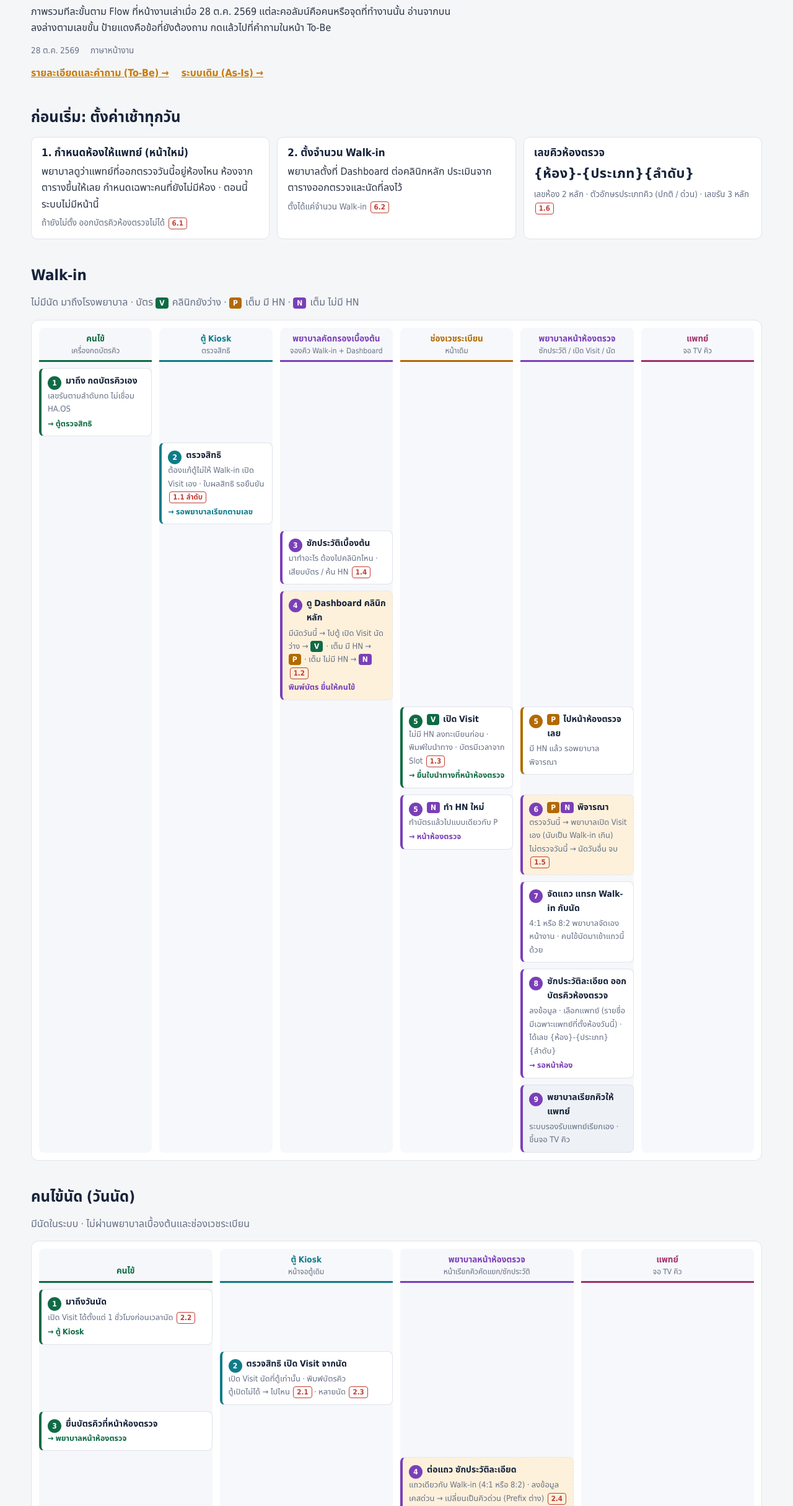
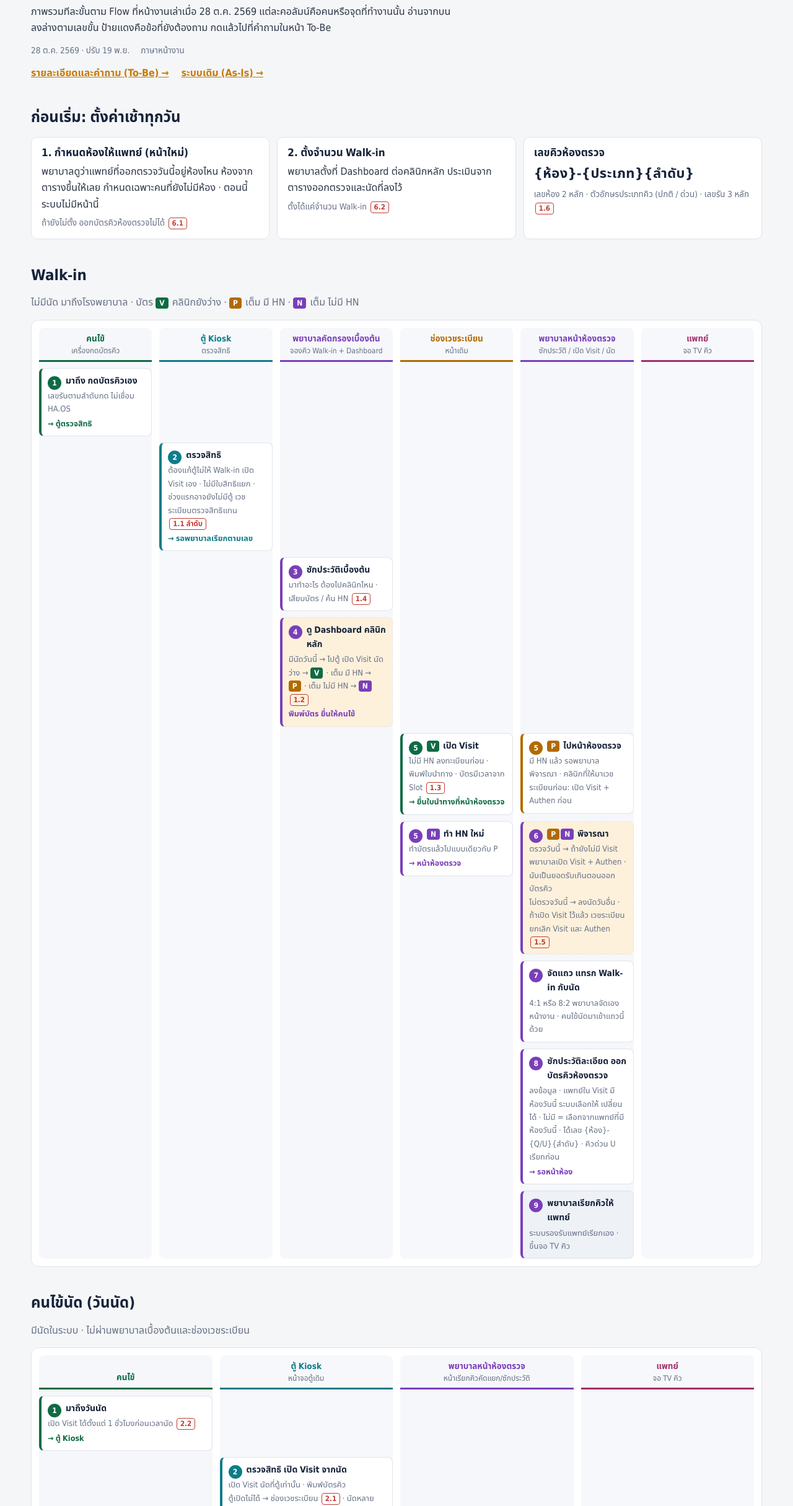
Before and after one commit to auchareet-star/new-queue-nph, a plain HTML site: page online-queue-walkin-appoint.html in a window 1280 px wide. Shown: the part 130-2560 px from the top of the page at 62% size. Drawn offline with Linux system fonts and the light colour scheme; a web font is replaced by a local one.

Commit message:
Consistency pass: walk-in diagram, As-Is, exec table, prototype summary, plan banner
- Walk-in diagram page: P/N two paths and overage, registration cancels
  Visit + Authen, no rights slip, Visit doctor preselected, urgent queue U,
  kiosk fallback to registration
- As-Is: P/N Visit opened at registration or by exam-room nurse per clinic
- Exec deck: guide slip is existing; add row for daily doctor-room page and
  urgent queue
- Prototype: reminder text uses the 1-hour rule; change summary drops the old
  Limit spec and "no ticket table"; P/N reschedule notes Authen cancel
- Plan page marked as the 21 Oct version, with what has changed since

Co-Authored-By: Claude Opus 5.5 <noreply@anthropic.com>

```diff
--- a/online-queue-walkin-appoint.html
+++ b/online-queue-walkin-appoint.html
@@ -89,7 +89,7 @@ footer a{color:var(--accent)}
   <span class="eyebrow">HA.OS · คิว Walk-in และบริการออนไลน์</span>
   <h1>Flow Walk-in และนัดหมาย (To-Be)</h1>
   <p class="lead">ภาพรวมทีละขั้นตาม Flow ที่หน้างานเล่าเมื่อ 28 ต.ค. 2569 แต่ละคอลัมน์คือคนหรือจุดที่ทำงานนั้น อ่านจากบนลงล่างตามเลขขั้น ป้ายแดงคือข้อที่ยังต้องถาม กดแล้วไปที่คำถามในหน้า To-Be</p>
-  <div class="meta"><span>28 ต.ค. 2569</span><span>ภาษาหน้างาน</span></div>
+  <div class="meta"><span>28 ต.ค. 2569 · ปรับ 19 พ.ย.</span><span>ภาษาหน้างาน</span></div>
   <div class="links"><a href="online-queue-flow.html">รายละเอียดและคำถาม (To-Be) →</a><a href="online-queue-asis.html">ระบบเดิม (As-Is) →</a></div>
 </header>
 
@@ -117,17 +117,17 @@ footer a{color:var(--accent)}
       <div class="lh dr" style="grid-column:6">แพทย์<small>จอ TV คิว</small></div>
 
       <div class="b c-pt" style="grid-column:1;grid-row:2"><span class="t"><span class="no">1</span>มาถึง กดบัตรคิวเอง</span><span class="s">เลขรันตามลำดับกด ไม่เชื่อม HA.OS</span><span class="go">→ ตู้ตรวจสิทธิ</span></div>
-      <div class="b c-ks" style="grid-column:2;grid-row:3"><span class="t"><span class="no">2</span>ตรวจสิทธิ</span><span class="s">ต้องแก้ตู้ไม่ให้ Walk-in เปิด Visit เอง · ใบผลสิทธิ รอยืนยัน <a class="qq" href="online-queue-flow.html#j1">1.1 ลำดับ</a></span><span class="go">→ รอพยาบาลเรียกตามเลข</span></div>
+      <div class="b c-ks" style="grid-column:2;grid-row:3"><span class="t"><span class="no">2</span>ตรวจสิทธิ</span><span class="s">ต้องแก้ตู้ไม่ให้ Walk-in เปิด Visit เอง · ไม่มีใบสิทธิแยก · ช่วงแรกอาจยังไม่มีตู้ เวชระเบียนตรวจสิทธิแทน <a class="qq" href="online-queue-flow.html#j1">1.1 ลำดับ</a></span><span class="go">→ รอพยาบาลเรียกตามเลข</span></div>
       <div class="b c-ns" style="grid-column:3;grid-row:4"><span class="t"><span class="no">3</span>ซักประวัติเบื้องต้น</span><span class="s">มาทำอะไร ต้องไปคลินิกไหน · เสียบบัตร / ค้น HN <a class="qq" href="online-queue-flow.html#j1">1.4</a></span></div>
       <div class="b c-ns dec" style="grid-column:3;grid-row:5"><span class="t"><span class="no">4</span>ดู Dashboard คลินิกหลัก</span><span class="s">มีนัดวันนี้ → ไปตู้ เปิด Visit นัด<br>ว่าง → <span class="tk v">V</span> · เต็ม มี HN → <span class="tk p">P</span> · เต็ม ไม่มี HN → <span class="tk n">N</span> <a class="qq" href="online-queue-flow.html#j1">1.2</a></span><span class="go">พิมพ์บัตร ยื่นให้คนไข้</span></div>
 
       <div class="b c-v" style="grid-column:4;grid-row:6"><span class="t"><span class="no">5</span><span><span class="tk v">V</span> เปิด Visit</span></span><span class="s">ไม่มี HN ลงทะเบียนก่อน · พิมพ์ใบนำทาง · บัตรมีเวลาจาก Slot <a class="qq" href="online-queue-flow.html#j1">1.3</a></span><span class="go">→ ยื่นใบนำทางที่หน้าห้องตรวจ</span></div>
-      <div class="b c-p" style="grid-column:5;grid-row:6"><span class="t"><span class="no">5</span><span><span class="tk p">P</span> ไปหน้าห้องตรวจเลย</span></span><span class="s">มี HN แล้ว รอพยาบาลพิจารณา</span></div>
+      <div class="b c-p" style="grid-column:5;grid-row:6"><span class="t"><span class="no">5</span><span><span class="tk p">P</span> ไปหน้าห้องตรวจ</span></span><span class="s">มี HN แล้ว รอพยาบาลพิจารณา · คลินิกที่ให้มาเวชระเบียนก่อน: เปิด Visit + Authen ก่อน</span></div>
       <div class="b c-n" style="grid-column:4;grid-row:7"><span class="t"><span class="no">5</span><span><span class="tk n">N</span> ทำ HN ใหม่</span></span><span class="s">ทำบัตรแล้วไปแบบเดียวกับ P</span><span class="go">→ หน้าห้องตรวจ</span></div>
-      <div class="b c-ns dec" style="grid-column:5;grid-row:7"><span class="t"><span class="no">6</span><span><span class="tk p">P</span><span class="tk n">N</span> พิจารณา</span></span><span class="s">ตรวจวันนี้ → พยาบาลเปิด Visit เอง (นับเป็น Walk-in เกิน)<br>ไม่ตรวจวันนี้ → นัดวันอื่น จบ <a class="qq" href="online-queue-flow.html#j1">1.5</a></span></div>
+      <div class="b c-ns dec" style="grid-column:5;grid-row:7"><span class="t"><span class="no">6</span><span><span class="tk p">P</span><span class="tk n">N</span> พิจารณา</span></span><span class="s">ตรวจวันนี้ → ถ้ายังไม่มี Visit พยาบาลเปิด Visit + Authen · นับเป็นยอดรับเกินตอนออกบัตรคิว<br>ไม่ตรวจวันนี้ → ลงนัดวันอื่น · ถ้าเปิด Visit ไว้แล้ว เวชระเบียนยกเลิก Visit และ Authen <a class="qq" href="online-queue-flow.html#j1">1.5</a></span></div>
 
       <div class="b c-ns" style="grid-column:5;grid-row:8"><span class="t"><span class="no">7</span>จัดแถว แทรก Walk-in กับนัด</span><span class="s">4:1 หรือ 8:2 พยาบาลจัดเองหน้างาน · คนไข้นัดมาเข้าแถวนี้ด้วย</span></div>
-      <div class="b c-ns" style="grid-column:5;grid-row:9"><span class="t"><span class="no">8</span>ซักประวัติละเอียด ออกบัตรคิวห้องตรวจ</span><span class="s">ลงข้อมูล · เลือกแพทย์ (รายชื่อมีเฉพาะแพทย์ที่ตั้งห้องวันนี้) · ได้เลข {ห้อง}-{ประเภท}{ลำดับ}</span><span class="go">→ รอหน้าห้อง</span></div>
+      <div class="b c-ns" style="grid-column:5;grid-row:9"><span class="t"><span class="no">8</span>ซักประวัติละเอียด ออกบัตรคิวห้องตรวจ</span><span class="s">ลงข้อมูล · แพทย์ใน Visit มีห้องวันนี้ ระบบเลือกให้ เปลี่ยนได้ · ไม่มี = เลือกจากแพทย์ที่มีห้องวันนี้ · ได้เลข {ห้อง}-{Q/U}{ลำดับ} · คิวด่วน U เรียกก่อน</span><span class="go">→ รอหน้าห้อง</span></div>
       <div class="b c-ns end" style="grid-column:5;grid-row:10"><span class="t"><span class="no">9</span>พยาบาลเรียกคิวให้แพทย์</span><span class="s">ระบบรองรับแพทย์เรียกเอง · ขึ้นจอ TV คิว</span></div>
     </div>
   </div>
@@ -145,9 +145,9 @@ footer a{color:var(--accent)}
       <div class="lh dr" style="grid-column:4">แพทย์<small>จอ TV คิว</small></div>
 
       <div class="b c-pt" style="grid-column:1;grid-row:2"><span class="t"><span class="no">1</span>มาถึงวันนัด</span><span class="s">เปิด Visit ได้ตั้งแต่ 1 ชั่วโมงก่อนเวลานัด <a class="qq" href="online-queue-flow.html#j2">2.2</a></span><span class="go">→ ตู้ Kiosk</span></div>
-      <div class="b c-ks" style="grid-column:2;grid-row:3"><span class="t"><span class="no">2</span>ตรวจสิทธิ เปิด Visit จากนัด</span><span class="s">เปิด Visit นัดที่ตู้เท่านั้น · พิมพ์บัตรคิว<br>ตู้เปิดไม่ได้ → ไปไหน <a class="qq" href="online-queue-flow.html#j2">2.1</a> · หลายนัด <a class="qq" href="online-queue-flow.html#j2">2.3</a></span></div>
+      <div class="b c-ks" style="grid-column:2;grid-row:3"><span class="t"><span class="no">2</span>ตรวจสิทธิ เปิด Visit จากนัด</span><span class="s">เปิด Visit นัดที่ตู้เท่านั้น · พิมพ์บัตรคิว<br>ตู้เปิดไม่ได้ → ช่องเวชระเบียน <a class="qq" href="online-queue-flow.html#j2">2.1</a> · นัดหลายคลินิก → ช่องเวชระเบียน (ยังเป็น Gap) <a class="qq" href="online-queue-flow.html#j2">2.3</a></span></div>
       <div class="b c-pt" style="grid-column:1;grid-row:4"><span class="t"><span class="no">3</span>ยื่นบัตรคิวที่หน้าห้องตรวจ</span><span class="go">→ พยาบาลหน้าห้องตรวจ</span></div>
-      <div class="b c-ns dec" style="grid-column:3;grid-row:5"><span class="t"><span class="no">4</span>ต่อแถว ซักประวัติละเอียด</span><span class="s">แถวเดียวกับ Walk-in (4:1 หรือ 8:2) · ลงข้อมูล<br>เคสด่วน → เปลี่ยนเป็นคิวด่วน (Prefix ต่าง) <a class="qq" href="online-queue-flow.html#j2">2.4</a></span></div>
+      <div class="b c-ns dec" style="grid-column:3;grid-row:5"><span class="t"><span class="no">4</span>ต่อแถว ซักประวัติละเอียด</span><span class="s">แถวเดียวกับ Walk-in (4:1 หรือ 8:2) · ลงข้อมูล<br>เคสด่วน → คิวด่วน U เรียกก่อน (ของใหม่) <a class="qq" href="online-queue-flow.html#j2">2.4</a></span></div>
       <div class="b c-ns" style="grid-column:3;grid-row:6"><span class="t"><span class="no">5</span>ออกบัตรคิวห้องตรวจ</span><span class="s">แพทย์ในนัดมีห้องวันนี้ → ระบบเลือกให้<br>แพทย์กลาง (เช่น 10001) → พยาบาลเลือกแพทย์จริง</span><span class="go">→ รอหน้าห้อง</span></div>
       <div class="b c-ns end" style="grid-column:3;grid-row:7"><span class="t"><span class="no">6</span>พยาบาลเรียกคิวให้แพทย์</span><span class="s">ระบบรองรับแพทย์เรียกเอง · ขึ้นจอ TV คิว</span></div>
     </div>
@@ -160,7 +160,7 @@ footer a{color:var(--accent)}
     <thead><tr><th>เรื่อง</th><th>Walk-in</th><th>คนไข้นัด</th></tr></thead>
     <tbody>
       <tr><td>บัตรใบแรก</td><td>เครื่องกดบัตร (เลขรัน) แล้วได้บัตร V / P / N จากพยาบาลเบื้องต้น</td><td>บัตรคิวจากตู้ Kiosk</td></tr>
-      <tr><td>เปิด Visit</td><td>V: ช่องเวชระเบียน · P / N: พยาบาลหน้าห้องตรวจ</td><td>ตู้ Kiosk เท่านั้น</td></tr>
+      <tr><td>เปิด Visit</td><td>V: ช่องเวชระเบียน · P / N: เวชระเบียนหรือพยาบาลหน้าห้องตรวจ ตามที่คลินิกเลือก</td><td>ตู้ Kiosk เท่านั้น</td></tr>
       <tr><td>ถูกจำกัดจำนวนไหม</td><td>ใช่ ตามจำนวน Walk-in ที่ตั้งที่ Dashboard</td><td>จำกัดตอนลงนัด ตามตารางออกตรวจ</td></tr>
       <tr><td>ซักประวัติ</td><td>2 รอบ: เบื้องต้น และละเอียดที่หน้าห้องตรวจ</td><td>รอบเดียว ละเอียดที่หน้าห้องตรวจ</td></tr>
       <tr><td>เลขคิวห้องตรวจ</td><td colspan="2">พยาบาลหน้าห้องตรวจออกให้ แทรก Walk-in กับนัด 4:1 หรือ 8:2 · ระบบให้แพทย์เรียกเองได้ แต่ปัจจุบันพยาบาลกดเรียกให้ · ขึ้นจอ TV</td></tr>
```
Also changed, not shown: index.html (+1 -1 lines), online-queue-asis.html (+1 -1 lines), online-queue-exec-summary.html (+3 -2 lines), online-queue-plan.html (+1 -0 lines), online-queue-prototype.html (+5 -6 lines).
